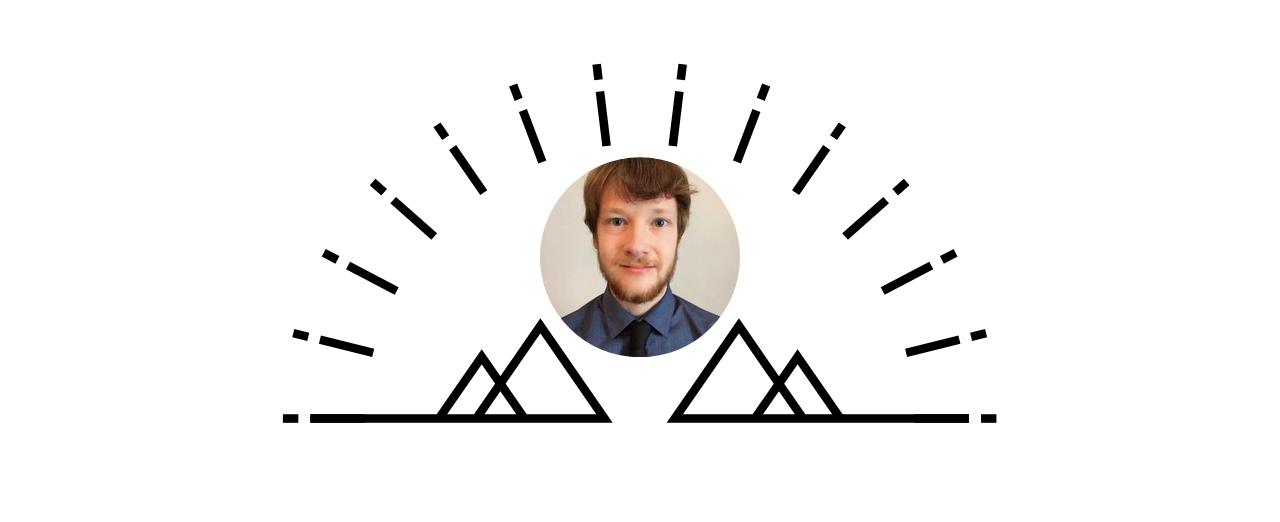
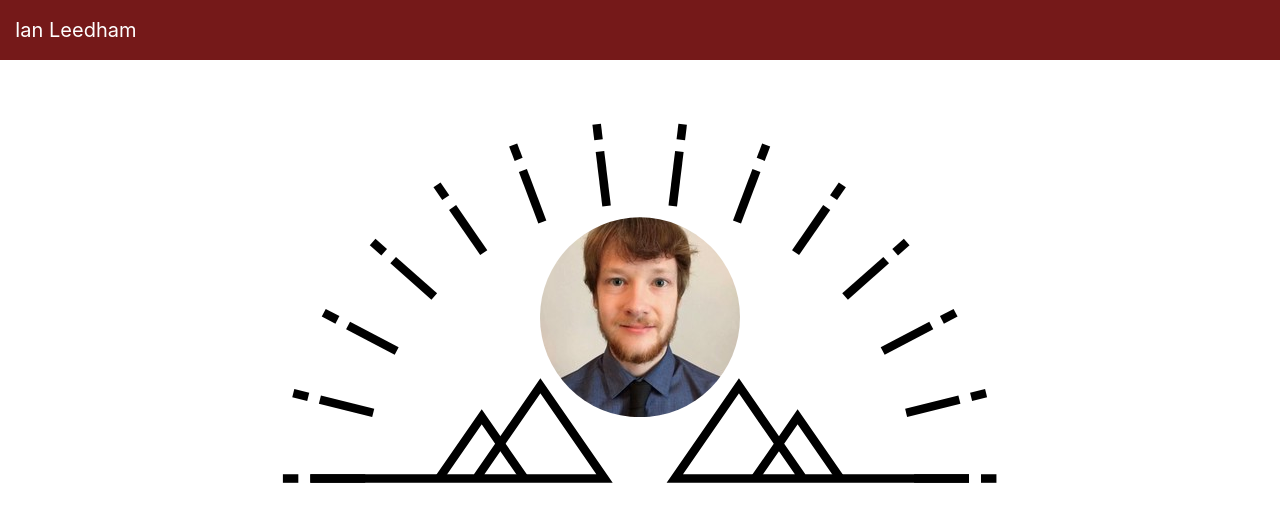
Before and after one commit to ianleedham/profile-angular, an Angular app: page / in a window 1280 px wide. Shown: the top 522 px of the page. Built offline with nearby package versions, Linux system fonts and the light colour scheme.

Commit message:
adding topbar

```diff
--- a/src/app/app.component.html
+++ b/src/app/app.component.html
@@ -1 +1,2 @@
+<app-topbar></app-topbar>
 <app-header></app-header>
--- a/src/app/app.module.ts
+++ b/src/app/app.module.ts
@@ -8,6 +8,7 @@ import {SceneComponent} from './components/svg-components/scene.component';
 import {DrawnPathComponent} from './components/svg-components/drawn-path.component';
 import {ScaledPathComponent} from './components/svg-components/scaled-path.component';
 import {RadialSymmetryComponent} from './components/svg-components/radial-symmetry.component';
+import { TopbarComponent } from './components/topbar/topbar.component';
 
 @NgModule({
   declarations: [
@@ -18,6 +19,7 @@ import {RadialSymmetryComponent} from './components/svg-components/radial-symmet
     DrawnPathComponent,
     ScaledPathComponent,
     RadialSymmetryComponent,
+    TopbarComponent,
   ],
   imports: [
     BrowserModule
--- /dev/null
+++ b/src/app/components/topbar/topbar.component.css
@@ -0,0 +1,8 @@
+:host {
+  background-color: #751919;
+  padding: 15px;
+  width: 100%;
+  display: block;
+  color: #fff;
+  font-size: 20px;
+}
--- /dev/null
+++ b/src/app/components/topbar/topbar.component.html
@@ -0,0 +1 @@
+  Ian Leedham
--- /dev/null
+++ b/src/app/components/topbar/topbar.component.ts
@@ -0,0 +1,15 @@
+import { Component, OnInit } from '@angular/core';
+
+@Component({
+  selector: 'app-topbar',
+  templateUrl: './topbar.component.html',
+  styleUrls: ['./topbar.component.css']
+})
+export class TopbarComponent implements OnInit {
+
+  constructor() { }
+
+  ngOnInit(): void {
+  }
+
+}
```
Also changed, not shown: 1 other file (tests, documents, lock files or other folders).
